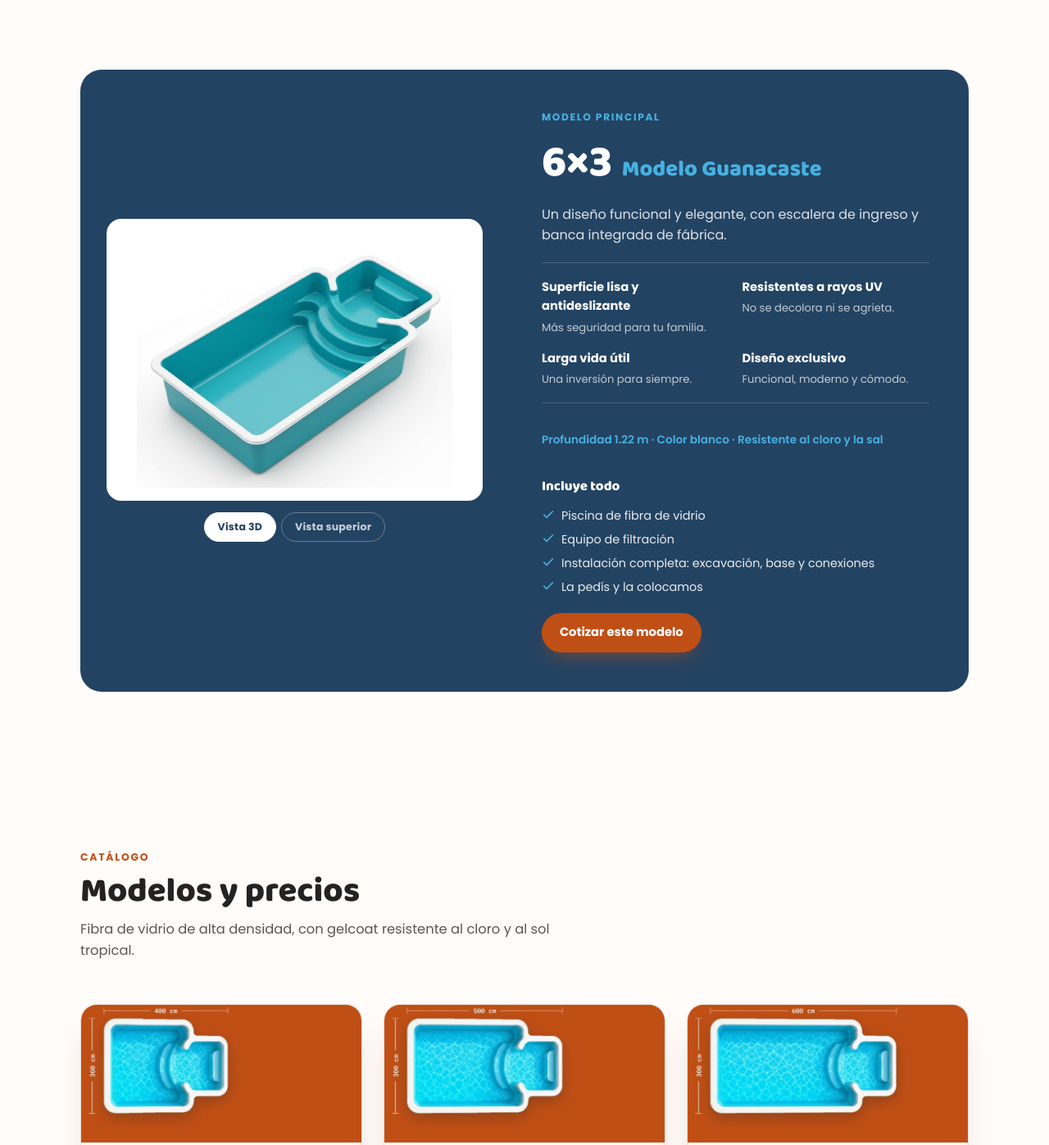
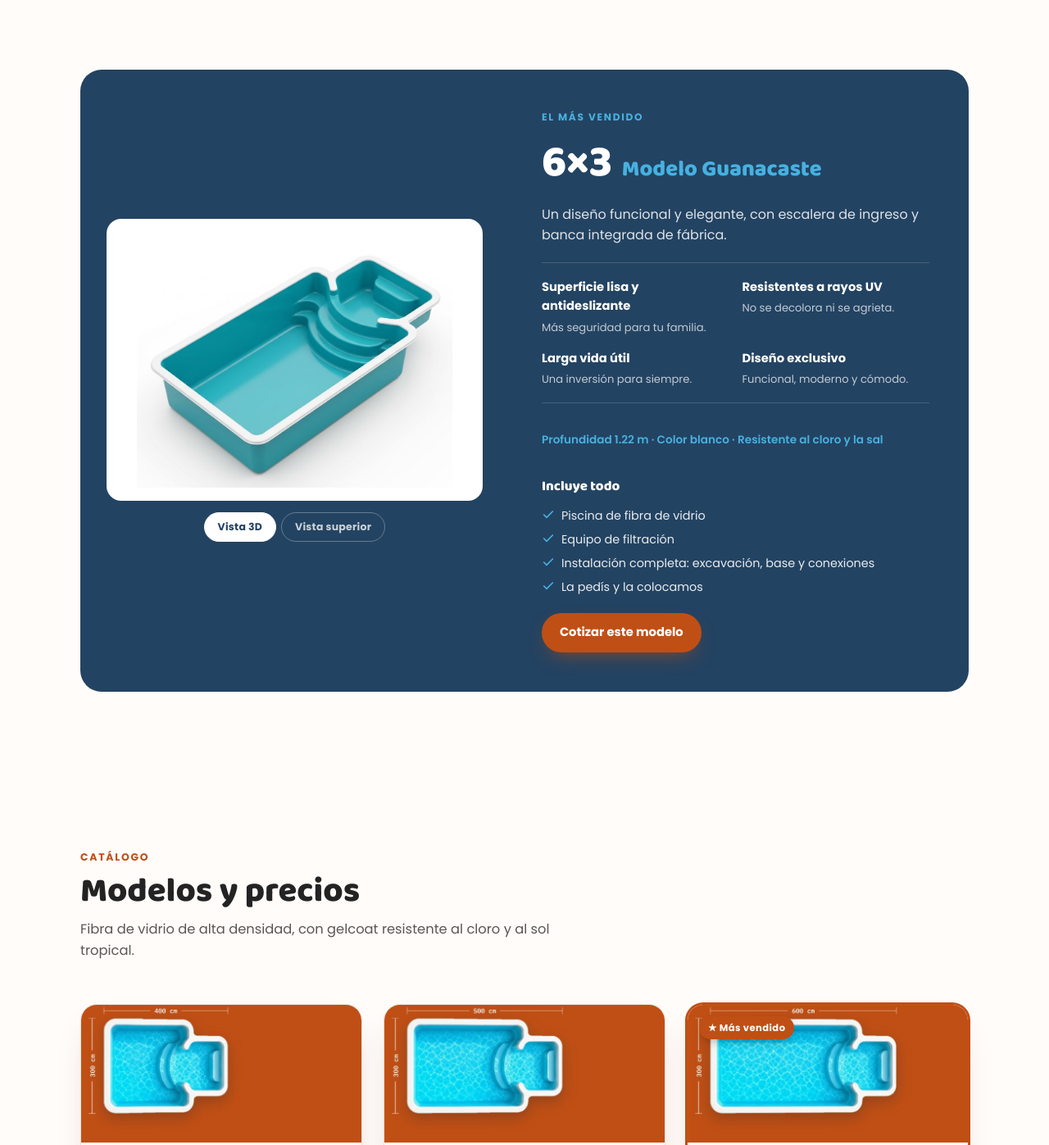
Before and after one commit to olapiscinascostarica-pixel/ola-piscinas, a plain HTML site: page index.html in a window 1280 px wide. Shown: the part 1220-2617 px from the top of the page at 82% size. Drawn offline with Linux system fonts and the light colour scheme.

Commit message:
Marca el modelo 6x3 Guanacaste como el mas vendido
Co-Authored-By: Claude Sonnet 5.5 <noreply@anthropic.com>

```diff
--- a/index.html
+++ b/index.html
@@ -429,6 +429,8 @@
     padding: 5px 11px;
     border-radius: 999px;
   }
+  .model-badge.best { background: var(--terracota); color: #fff; box-shadow: 0 6px 14px -6px rgba(0,0,0,0.4); }
+  .model-card.is-best { border-color: var(--terracota); box-shadow: 0 0 0 2px var(--terracota), var(--card-shadow); }
   .model-body { padding: 22px 22px 24px; display: grid; gap: 12px; flex: 1; }
   .model-body h3 { font-size: 1.3rem; }
   .model-tag { color: var(--text-soft); font-size: 0.88rem; margin: -6px 0 0; }
@@ -897,7 +899,7 @@
           </div>
         </div>
         <div class="featured-content">
-          <span class="featured-eyebrow" data-i18n="featured_eyebrow">Modelo principal</span>
+          <span class="featured-eyebrow" data-i18n="featured_eyebrow">El más vendido</span>
           <div class="featured-size">
             <span class="num">6×3</span>
             <span class="name" data-i18n="featured_name">Modelo Guanacaste</span>
@@ -1199,6 +1201,7 @@
       size: "6 × 3 m", depth: "1.22 m",
       price: "$17,100",
       code: "AX106",
+      best: true,
       photo: "img/modelo-6x3.jpg",
       waveColor: "#46B1E1"
     },
@@ -1362,7 +1365,8 @@
       hero_stat1_unit: "horas", hero_stat1_label: "instalación",
       hero_stat2_unit: "años", hero_stat2_label: "garantía de estructura",
       hero_guarantee_note: "Alcance y condiciones de garantía sujetos a consulta.",
-      featured_eyebrow: "Modelo principal", featured_name: "Modelo Guanacaste",
+      best_seller: "Más vendido",
+      featured_eyebrow: "El más vendido", featured_name: "Modelo Guanacaste",
       featured_desc: "Un diseño funcional y elegante, con escalera de ingreso y banca integrada de fábrica.",
       featured_specs: "Profundidad 1.22 m · Color blanco · Resistente al cloro y la sal",
       featured_includes_title: "Incluye todo", featured_cta: "Cotizar este modelo",
@@ -1414,7 +1418,8 @@
       hero_stat1_unit: "hours", hero_stat1_label: "installation",
       hero_stat2_unit: "years", hero_stat2_label: "structural warranty",
       hero_guarantee_note: "Warranty scope and conditions available on request.",
-      featured_eyebrow: "Main model", featured_name: "Guanacaste Model",
+      best_seller: "Best seller",
+      featured_eyebrow: "Our best seller", featured_name: "Guanacaste Model",
       featured_desc: "A functional, elegant design with built-in entry steps and bench.",
       featured_specs: "1.22 m depth · White color · Resistant to chlorine and salt",
       featured_includes_title: "Everything included", featured_cta: "Get a quote for this model",
@@ -1487,9 +1492,10 @@
 
   function renderDynamic(l){
     modelGrid.innerHTML = MODELS.map(m => `
-      <article class="model-card">
+      <article class="model-card${m.best ? ' is-best' : ''}">
         <div class="model-swatch">
           ${m.photo ? `<img src="${m.photo}" alt="${T[l].model_prefix} ${m.province}" loading="lazy" />` : waveSwatchSVG(m.waveColor)}
+          ${m.best ? `<span class="model-badge best">★ ${T[l].best_seller}</span>` : ''}
         </div>
         <div class="model-body">
           <h3>${T[l].model_prefix} ${m.province}</h3>
```
